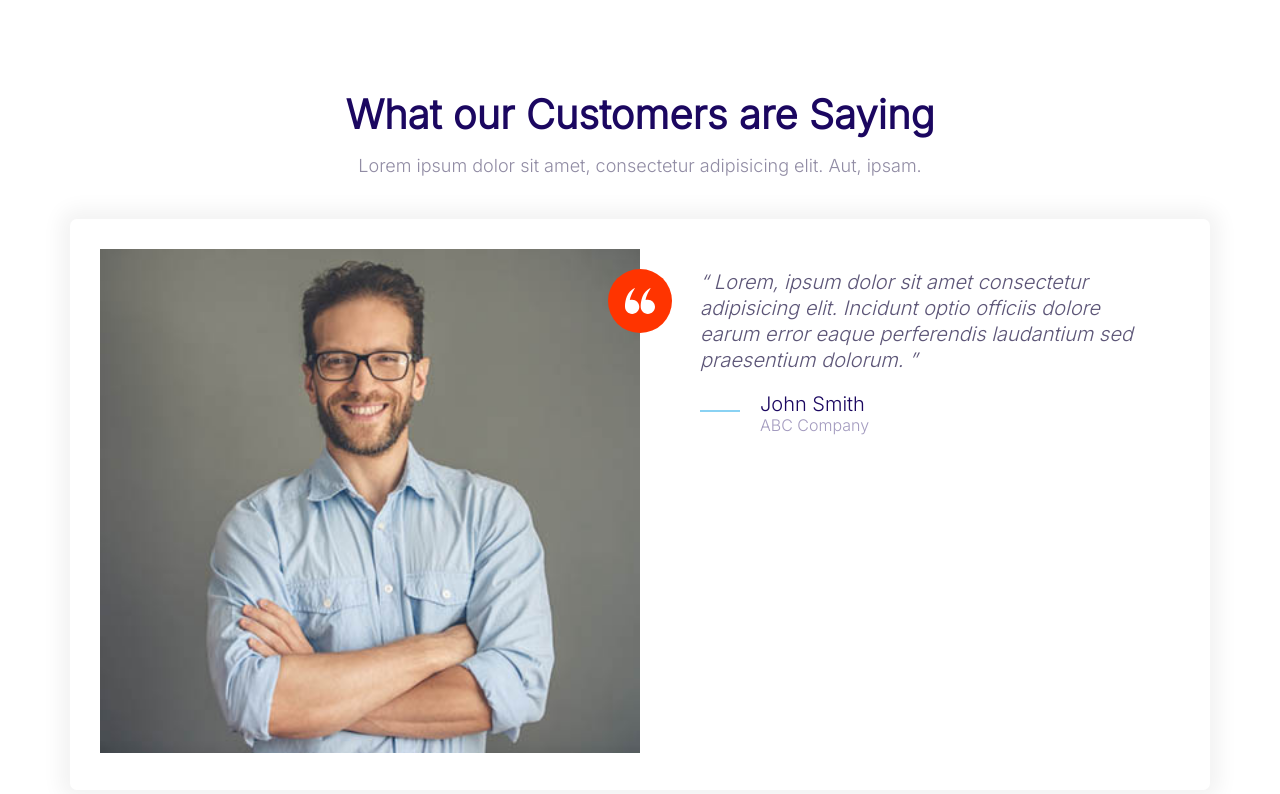
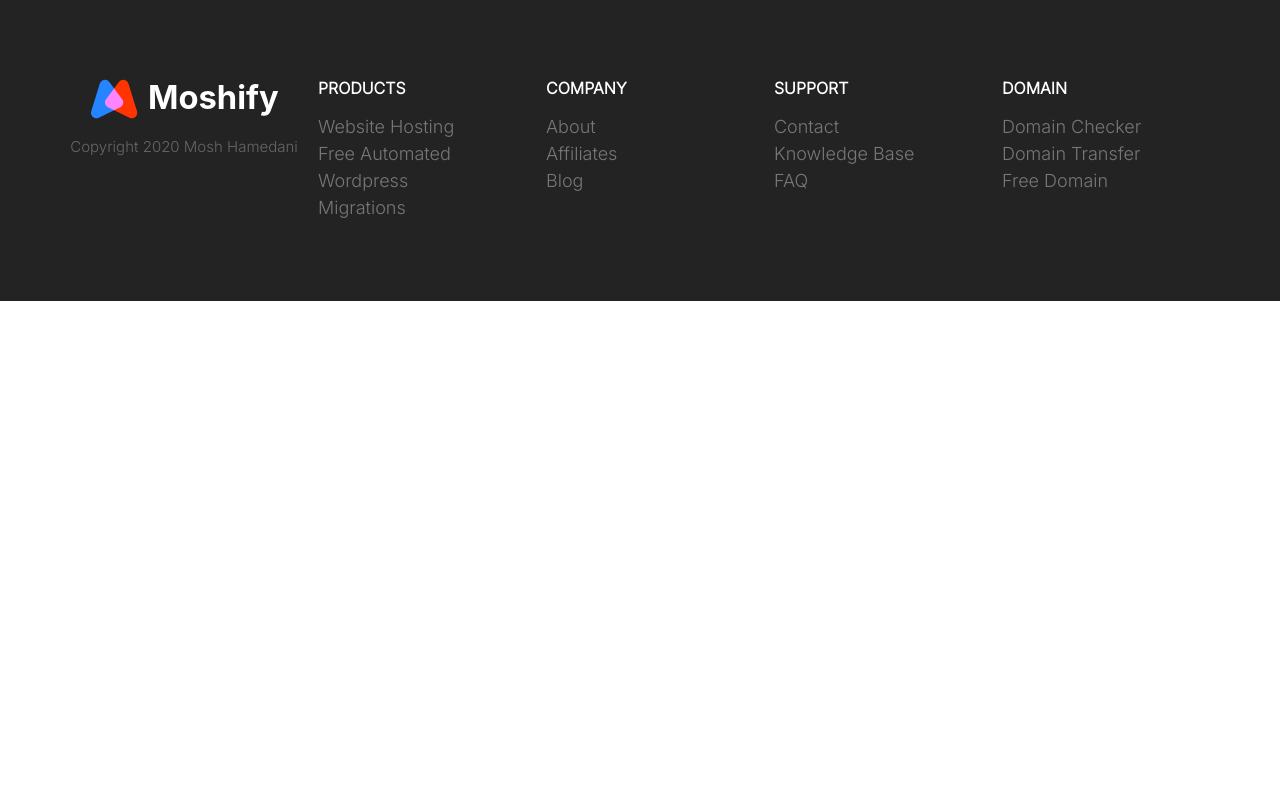
Before and after one commit to sairars/moshify, a plain HTML site: page index.html in a window 1280 px wide. Drawn offline with Linux system fonts and the light colour scheme.

Commit message:
Build footer component

```diff
--- a/css/styles.css
+++ b/css/styles.css
@@ -844,6 +844,7 @@ a {
 }
 
 /* Showcase Block */
+
 .block-showcase__header {
     margin-bottom: 5rem;
 }
@@ -867,3 +868,82 @@ a {
         width: auto;
     }
 }
+
+/* Footer */
+
+.footer {
+    background: #232323;;
+}
+
+.footer__section {
+    border-bottom: 1px solid #393939;
+    padding: 2rem;
+}
+
+.footer__heading {
+    font-weight: 600;
+    text-transform: uppercase;
+}
+
+.footer__brand {
+    margin-top: 5rem;
+    text-align: center;
+}
+
+.footer__copyright {
+    color: #fff;
+    font-size: 2.1rem;
+    opacity: .3;
+}
+
+.footer a {
+    color: #777;
+    transition: color .3s;
+}
+
+.footer a:hover {
+    color: #fff;
+}
+
+.footer .list {
+    margin: 0;
+}
+
+.footer img {
+    /* TODO: Consider refactoring this and applying this rule to all images. */
+    width: 100%;
+    max-width: 230px;
+}
+
+@media screen and (min-width: 768px) {
+
+    .footer__sections {
+        grid-template-columns: repeat(auto-fit, minmax(10rem, 1fr));
+    }
+
+    .footer__section {
+        border: 0;
+    }
+
+    .footer .collapsible__chevron {
+        display: none;
+    }
+
+    .footer .collapsible__content {
+        max-height: 100%;
+        opacity: 1;
+    }
+
+    .footer__heading {
+        font-size: 1.6rem;
+    }
+
+    .footer__brand {
+        margin-top: 1rem;
+        order: -1;
+    }
+
+    .footer__copyright {
+        font-size: 1.5rem;
+    }
+}
--- a/index.html
+++ b/index.html
@@ -15,48 +15,76 @@
     <title>Document</title>
   </head>
   <body>
-    <section class="block">
-      <header class="block__header">
-        <h2>What our Customers are Saying</h2>
-        <p>
-          Lorem ipsum dolor sit amet, consectetur adipisicing elit. Aut, ipsam.
-        </p>
+    <footer class="block block--dark footer">
+      <div class="container grid footer__sections">
+        <section class="collapsible collapsible--expanded footer__section">
+          <header class="collapsible__header">
+            <h2 class="collapsible__heading footer__heading">Products</h2>
+            <svg class="icon icon--white collapsible__chevron">
+              <use xlink:href="/images/sprite.svg#chevron"></use>
+            </svg>
           </header>
-      <div class="container">
-        <div class="card testimonial">
-          <div class="grid grid--1x2">
-            <div class="testimonial__image">
-              <img src="/images/testimonial.jpg" alt="Happy smiling customer" />
-              <span class="icon-container icon-container--accent">
-                <svg class="icon icon--white icon--small">
-                  <use xlink:href="/images/sprite.svg#quotes"></use>
+          <div class="collapsible__content">
+            <ul class="list">
+              <li><a href="#">Website Hosting</a></li>
+              <li>
+                <a href="#">Free Automated Wordpress</a>
+              </li>
+              <li><a href="#">Migrations</a></li>
+            </ul>
+          </div>
+        </section>
+        <section class="collapsible footer__section">
+          <header class="collapsible__header">
+            <h2 class="collapsible__heading footer__heading">Company</h2>
+            <svg class="icon icon--white collapsible__chevron">
+              <use xlink:href="/images/sprite.svg#chevron"></use>
             </svg>
-              </span>
+          </header>
+          <div class="collapsible__content">
+            <ul class="list">
+              <li><a href="#">About</a></li>
+              <li><a href="#">Affiliates</a></li>
+              <li><a href="#">Blog</a></li>
+            </ul>
           </div>
-            <blockquote class="quote">
-              <p class="quote__text">
-                Lorem, ipsum dolor sit amet consectetur adipisicing elit.
-                Incidunt optio officiis dolore earum error eaque perferendis
-                laudantium sed praesentium dolorum.
-              </p>
-              <footer>
-                <div class="media">
-                  <div class="media__image">
-                    <svg class="icon quote__line">
-                      <use xlink:href="/images/sprite.svg#line"></use>
+        </section>
+        <section class="collapsible footer__section">
+          <header class="collapsible__header">
+            <h2 class="collapsible__heading footer__heading">Support</h2>
+            <svg class="icon icon--white collapsible__chevron">
+              <use xlink:href="/images/sprite.svg#chevron"></use>
             </svg>
+          </header>
+          <div class="collapsible__content">
+            <ul class="list">
+              <li><a href="#">Contact</a></li>
+              <li><a href="#">Knowledge Base</a></li>
+              <li><a href="#">FAQ</a></li>
+            </ul>
           </div>
-                  <div class="media__body">
-                    <h3 class="media__title quote__author">John Smith</h3>
-                    <p class="quote__organization">ABC Company</p>
+        </section>
+        <section class="collapsible footer__section">
+          <header class="collapsible__header">
+            <h2 class="collapsible__heading footer__heading">Domain</h2>
+            <svg class="icon icon--white collapsible__chevron">
+              <use xlink:href="/images/sprite.svg#chevron"></use>
+            </svg>
+          </header>
+          <div class="collapsible__content">
+            <ul class="list">
+              <li><a href="#">Domain Checker</a></li>
+              <li><a href="#">Domain Transfer</a></li>
+              <li><a href="#">Free Domain</a></li>
+            </ul>
           </div>
+        </section>
+        <section class="footer__brand">
+          <img src="/images/logo.svg" alt="" />
+          <p class="footer__copyright">Copyright 2020 Mosh Hamedani</p>
+        </section>
       </div>
     </footer>
-            </blockquote>
-          </div>
-        </div>
-      </div>
-    </section>
   </body>
   <script src="/js/main.js"></script>
 </html>
```
Also changed, not shown: components/footer.html (added, +70 -0 lines). Lines whose indentation alone changed are shown as unchanged.
